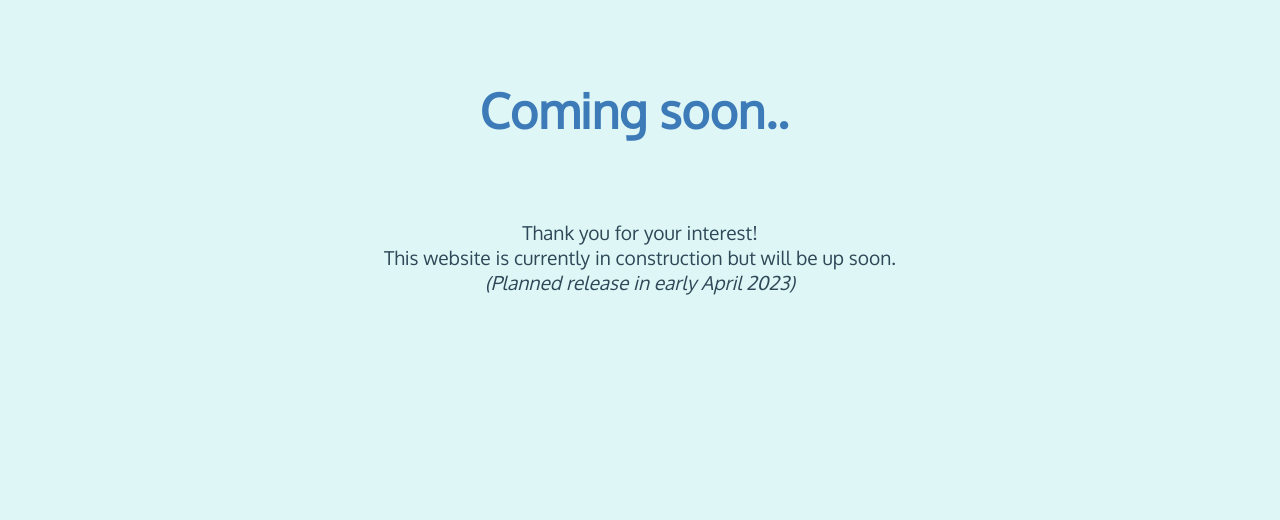
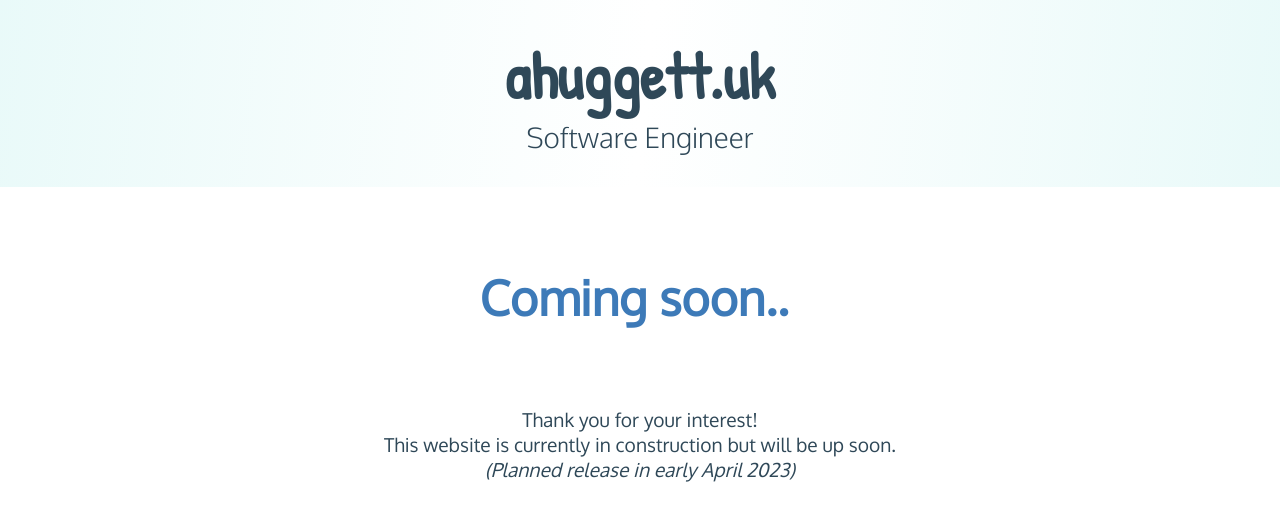
Before and after one commit to ahuggett26/website, a React (Create React App) app: page / in a window 1280 px wide. Shown: the top 520 px of the page. Built offline with nearby package versions, Linux system fonts and the light colour scheme; a web font is replaced by a local one.

Commit message:
Introduce a header component

```diff
--- a/src/components/Home.scss
+++ b/src/components/Home.scss
@@ -1,11 +1,11 @@
 @use "../styles/theme";
 
-.background {
-    background-color: theme.$LIGHT_CYAN;
-
+.home-container {
     width: 100vw;
     height: 100vh;
+}
 
+.background {
     text-align: center;
 }
 
--- a/src/components/Home.tsx
+++ b/src/components/Home.tsx
@@ -1,7 +1,10 @@
 import './Home.scss';
+import Header from './home/Header';
 
 function Home() {
   return (
+    <div className='home-container'>
+      <Header/>
       <div className="background">
         <h2 className="coming-soon-title">Coming soon</h2>
         <span className="coming-soon-description">
@@ -12,6 +15,7 @@ function Home() {
           <i>(Planned release in early April 2023)</i>
         </span>
       </div>
+    </div>
   );
 }
 
--- /dev/null
+++ b/src/components/home/Header.scss
@@ -0,0 +1,21 @@
+@use "../../styles/theme";
+
+.container {
+    padding: 2rem 0;
+    text-align: center;
+    color: theme.$CHARCOAL;
+    background: linear-gradient(
+        96deg, theme.$LIGHT_CYAN -25.14%, #FFFFFF 50.32%, theme.$LIGHT_CYAN 124.36%);
+
+    .title {
+        font-family: 'Patrick Hand', cursive;
+        font-size: 4rem;
+        margin: 0;
+    }
+
+    .subtitle {
+        font-weight: 300;
+        font-size: 1.75rem;
+        margin: 0;
+    }
+}
--- /dev/null
+++ b/src/components/home/Header.tsx
@@ -0,0 +1,15 @@
+import { Component } from 'react';
+import './Header.scss';
+
+class Header extends Component {
+    render() {
+        return (
+            <header className='container'>
+                <h1 className='title'>ahuggett.uk</h1>
+                <h2 className='subtitle'>Software Engineer</h2>
+            </header>
+        );
+    }
+}
+
+export default Header;
--- a/src/index.css
+++ b/src/index.css
@@ -1,4 +1,4 @@
-@import url('https://fonts.googleapis.com/css2?family=Open+Sans&family=Oxygen&family=Roboto&display=swap');
+@import url('https://fonts.googleapis.com/css2?family=Open+Sans&family=Oxygen:wght@300;400&family=Roboto&family=Patrick+Hand&display=swap');
 
 body {
   margin: 0;
```
Lines whose indentation alone changed are shown as unchanged.
